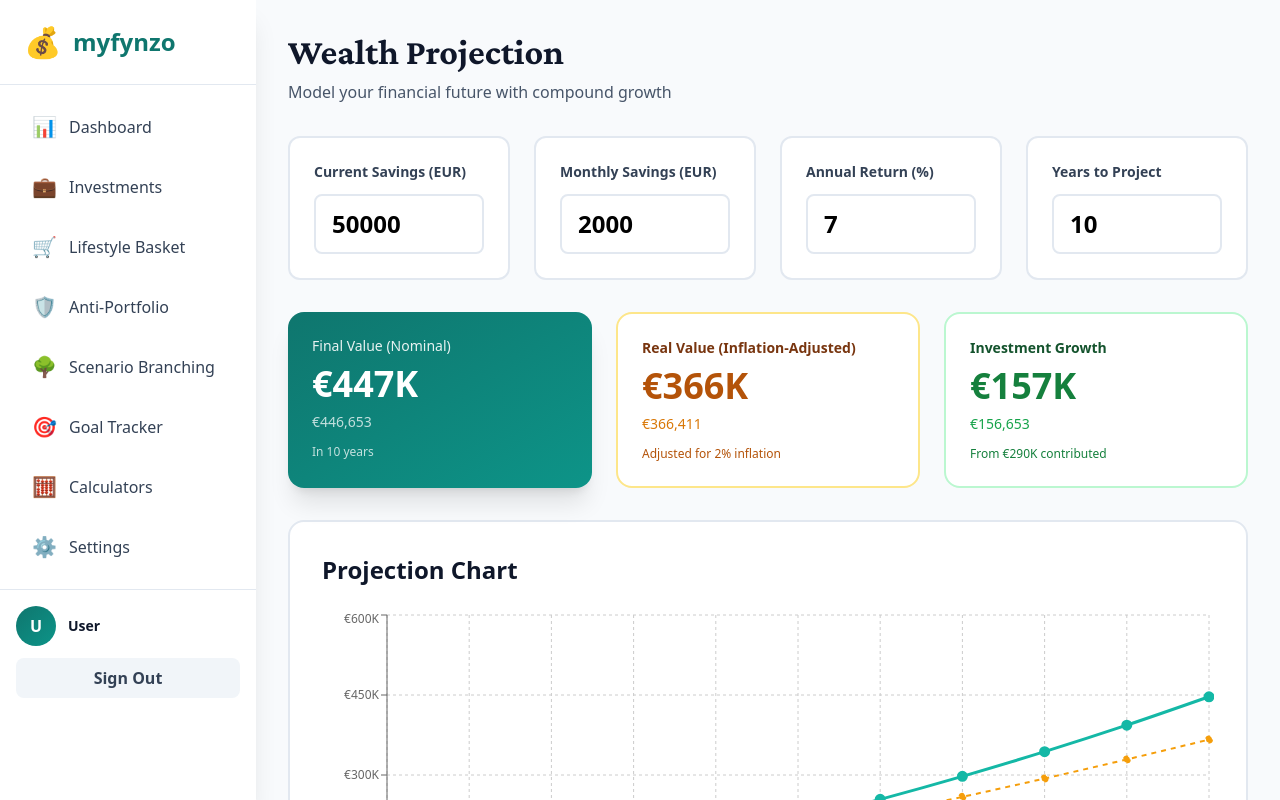
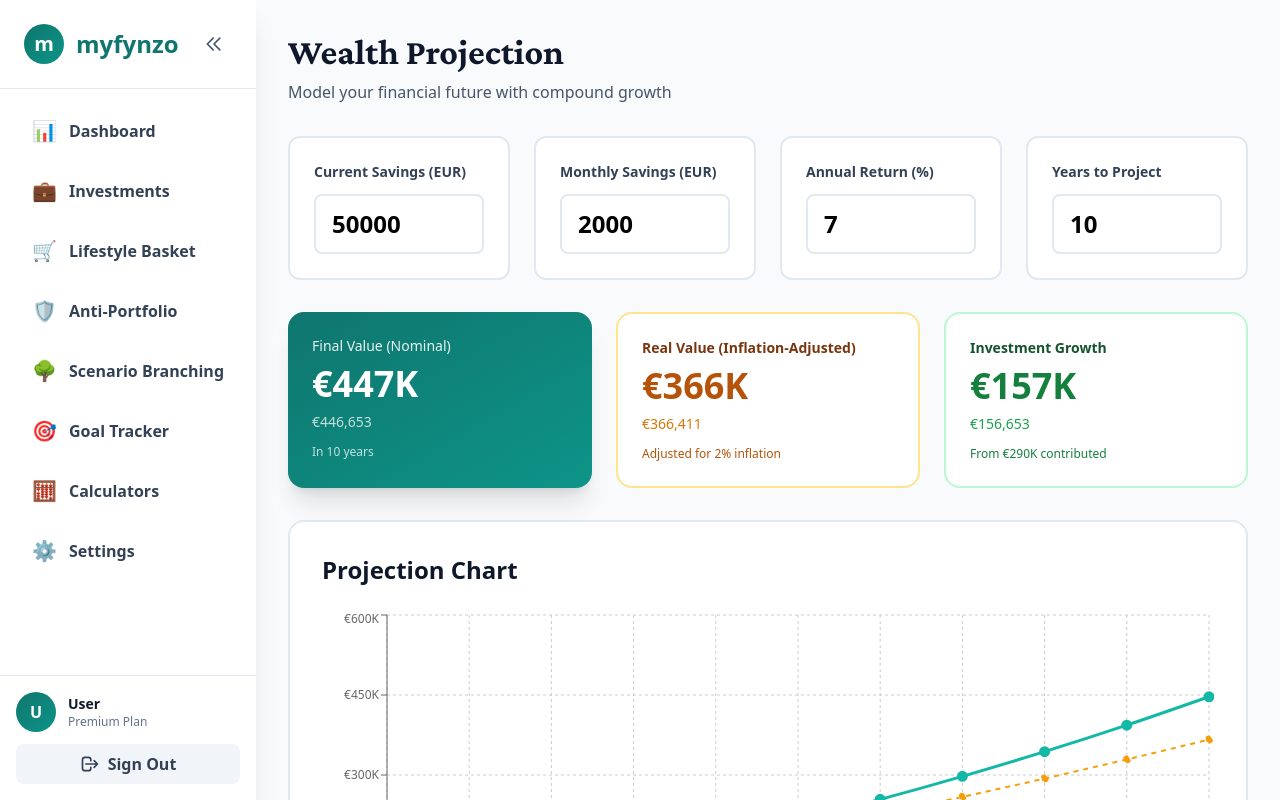
Before and after one commit to prstmalepati/fynzo, a React (Vite) app: page /projection in a window 1280 px wide. Shown: the top 800 px of the page. Built offline with nearby package versions, Linux system fonts and the light colour scheme; no server answers.

Commit message:
Add files via upload

```diff
--- a/src/components/SidebarLayout.tsx
+++ b/src/components/SidebarLayout.tsx
@@ -11,25 +11,26 @@ export default function SidebarLayout({ children }: SidebarLayoutProps) {
   const navigate = useNavigate();
   const { user, logout } = useAuth();
   const [sidebarOpen, setSidebarOpen] = useState(false);
+  const [sidebarCollapsed, setSidebarCollapsed] = useState(false);
 
   const menuItems = [
     { path: '/dashboard', label: 'Dashboard', icon: '📊' },
     { path: '/investments', label: 'Investments', icon: '💼' },
     { path: '/lifestyle-basket', label: 'Lifestyle Basket', icon: '🛒' },
     { path: '/anti-portfolio', label: 'Anti-Portfolio', icon: '🛡️' },
-    { path: '/scenario-branching', label: 'Scenario Branching', icon: '🌳' },  // ← NEW
-    { path: '/goal-tracker', label: 'Goal Tracker', icon: '🎯' },              // ← NEW
+    { path: '/scenario-branching', label: 'Scenario Branching', icon: '🌳' },
+    { path: '/goal-tracker', label: 'Goal Tracker', icon: '🎯' },
     { path: '/calculators', label: 'Calculators', icon: '🧮' },
     { path: '/settings', label: 'Settings', icon: '⚙️' }
-    // Note: Removed 'Projection' - add it back if you have that page
   ];
 
   const handleLogout = async () => {
     try {
       await logout();
-      navigate('/dashboard'); // Changed from '/' since no landing page
+      navigate('/');
     } catch (error) {
       console.error('Logout error:', error);
+      alert('Failed to log out. Please try again.');
     }
   };
 
@@ -47,20 +48,47 @@ export default function SidebarLayout({ children }: SidebarLayoutProps) {
 
       {/* Sidebar */}
       <div
-        className={`fixed inset-y-0 left-0 z-40 w-64 bg-white shadow-xl transform transition-transform duration-300 ease-in-out lg:translate-x-0 ${
+        className={`fixed inset-y-0 left-0 z-40 bg-white shadow-xl transition-all duration-300 ease-in-out lg:translate-x-0 ${
           sidebarOpen ? 'translate-x-0' : '-translate-x-full'
-        }`}
+        } ${sidebarCollapsed ? 'w-20' : 'w-64'}`}
       >
-        {/* Logo */}
-        <div className="p-6 border-b border-slate-200">
+        {/* Logo & Collapse Button */}
+        <div className={`p-6 border-b border-slate-200 flex items-center ${sidebarCollapsed ? 'justify-center' : 'justify-between'}`}>
+          {!sidebarCollapsed && (
             <Link to="/dashboard" className="flex items-center gap-3">
-            <span className="text-3xl">💰</span>
+              <div className="w-10 h-10 bg-gradient-to-br from-primary to-teal-600 rounded-full flex items-center justify-center text-white font-bold text-xl">
+                m
+              </div>
               <span className="text-2xl font-bold text-primary">myfynzo</span>
             </Link>
+          )}
+
+          {sidebarCollapsed && (
+            <Link to="/dashboard" className="flex items-center">
+              <div className="w-10 h-10 bg-gradient-to-br from-primary to-teal-600 rounded-full flex items-center justify-center text-white font-bold text-xl">
+                m
+              </div>
+            </Link>
+          )}
+
+          {/* Collapse Button */}
+          <button
+            onClick={() => setSidebarCollapsed(!sidebarCollapsed)}
+            className="hidden lg:flex p-2 hover:bg-slate-100 rounded-lg transition-colors"
+            title={sidebarCollapsed ? 'Expand sidebar' : 'Collapse sidebar'}
+          >
+            <svg className="w-5 h-5 text-slate-600" fill="none" stroke="currentColor" viewBox="0 0 24 24">
+              {sidebarCollapsed ? (
+                <path strokeLinecap="round" strokeLinejoin="round" strokeWidth={2} d="M13 5l7 7-7 7M5 5l7 7-7 7" />
+              ) : (
+                <path strokeLinecap="round" strokeLinejoin="round" strokeWidth={2} d="M11 19l-7-7 7-7m8 14l-7-7 7-7" />
+              )}
+            </svg>
+          </button>
         </div>
 
         {/* Navigation */}
-        <nav className="p-4 flex-1 overflow-y-auto">
+        <nav className="p-4 flex-1 overflow-y-auto" style={{ height: 'calc(100vh - 180px)' }}>
           <div className="space-y-2">
             {menuItems.map((item) => {
               const isActive = location.pathname === item.path;
@@ -69,22 +97,25 @@ export default function SidebarLayout({ children }: SidebarLayoutProps) {
                   key={item.path}
                   to={item.path}
                   onClick={() => setSidebarOpen(false)}
-                  className={`flex items-center gap-3 px-4 py-3 rounded-lg transition-all ${
+                  className={`flex items-center gap-3 px-4 py-3 rounded-lg transition-all font-semibold ${
                     isActive
-                      ? 'bg-primary text-white font-semibold'
+                      ? 'bg-primary text-white'
                       : 'text-slate-700 hover:bg-slate-100'
-                  }`}
+                  } ${sidebarCollapsed ? 'justify-center' : ''}`}
+                  title={sidebarCollapsed ? item.label : ''}
                 >
                   <span className="text-xl">{item.icon}</span>
-                  <span>{item.label}</span>
+                  {!sidebarCollapsed && <span>{item.label}</span>}
                 </Link>
               );
             })}
           </div>
         </nav>
 
-        {/* User Section */}
-        <div className="p-4 border-t border-slate-200">
+        {/* User Section - At Bottom */}
+        <div className="absolute bottom-0 left-0 right-0 p-4 border-t border-slate-200 bg-white">
+          {!sidebarCollapsed ? (
+            <>
               <div className="flex items-center gap-3 mb-3">
                 <div className="w-10 h-10 bg-gradient-to-br from-primary to-teal-600 rounded-full flex items-center justify-center text-white font-bold">
                   {user?.email?.[0].toUpperCase() || 'U'}
@@ -93,14 +124,37 @@ export default function SidebarLayout({ children }: SidebarLayoutProps) {
                   <div className="text-sm font-semibold text-slate-900 truncate">
                     {user?.email || 'User'}
                   </div>
+                  <div className="text-xs text-slate-500">Premium Plan</div>
                 </div>
               </div>
               <button
                 onClick={handleLogout}
-            className="w-full px-4 py-2 bg-slate-100 text-slate-700 rounded-lg hover:bg-slate-200 transition-colors font-semibold"
+                className="w-full px-4 py-2 bg-slate-100 text-slate-700 rounded-lg hover:bg-slate-200 transition-colors font-semibold flex items-center justify-center gap-2"
               >
+                <svg className="w-5 h-5" fill="none" stroke="currentColor" viewBox="0 0 24 24">
+                  <path strokeLinecap="round" strokeLinejoin="round" strokeWidth={2} d="M17 16l4-4m0 0l-4-4m4 4H7m6 4v1a3 3 0 01-3 3H6a3 3 0 01-3-3V7a3 3 0 013-3h4a3 3 0 013 3v1" />
+                </svg>
                 Sign Out
               </button>
+            </>
+          ) : (
+            <>
+              <div className="flex justify-center mb-3">
+                <div className="w-10 h-10 bg-gradient-to-br from-primary to-teal-600 rounded-full flex items-center justify-center text-white font-bold">
+                  {user?.email?.[0].toUpperCase() || 'U'}
+                </div>
+              </div>
+              <button
+                onClick={handleLogout}
+                className="w-full p-2 bg-slate-100 text-slate-700 rounded-lg hover:bg-slate-200 transition-colors flex items-center justify-center"
+                title="Sign Out"
+              >
+                <svg className="w-5 h-5" fill="none" stroke="currentColor" viewBox="0 0 24 24">
+                  <path strokeLinecap="round" strokeLinejoin="round" strokeWidth={2} d="M17 16l4-4m0 0l-4-4m4 4H7m6 4v1a3 3 0 01-3 3H6a3 3 0 01-3-3V7a3 3 0 013-3h4a3 3 0 013 3v1" />
+                </svg>
+              </button>
+            </>
+          )}
         </div>
       </div>
 
@@ -113,7 +167,7 @@ export default function SidebarLayout({ children }: SidebarLayoutProps) {
       )}
 
       {/* Main Content */}
-      <div className="lg:pl-64">
+      <div className={`transition-all duration-300 ${sidebarCollapsed ? 'lg:pl-20' : 'lg:pl-64'}`}>
         {children}
       </div>
     </div>
```
Lines whose indentation alone changed are shown as unchanged.
